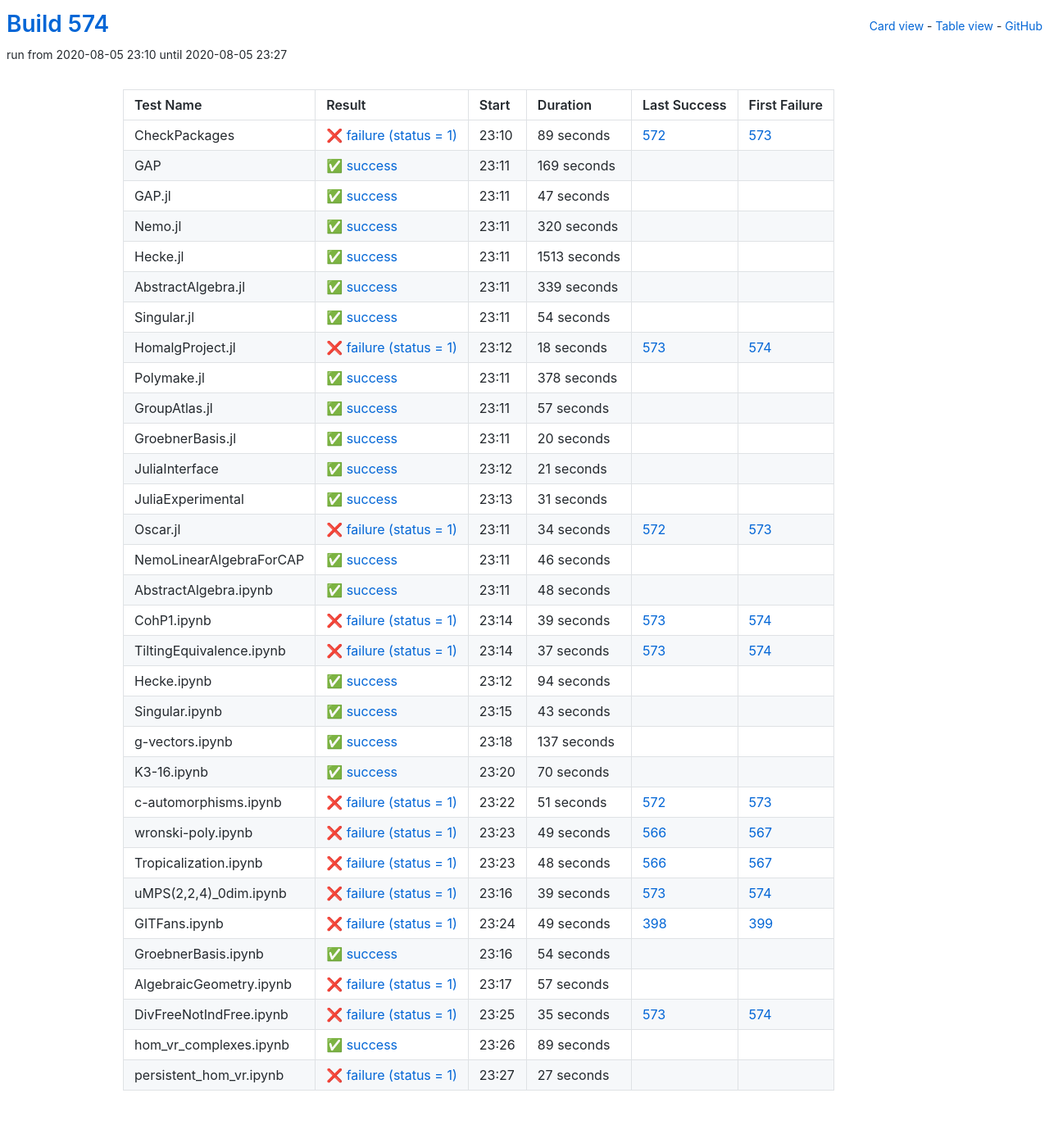
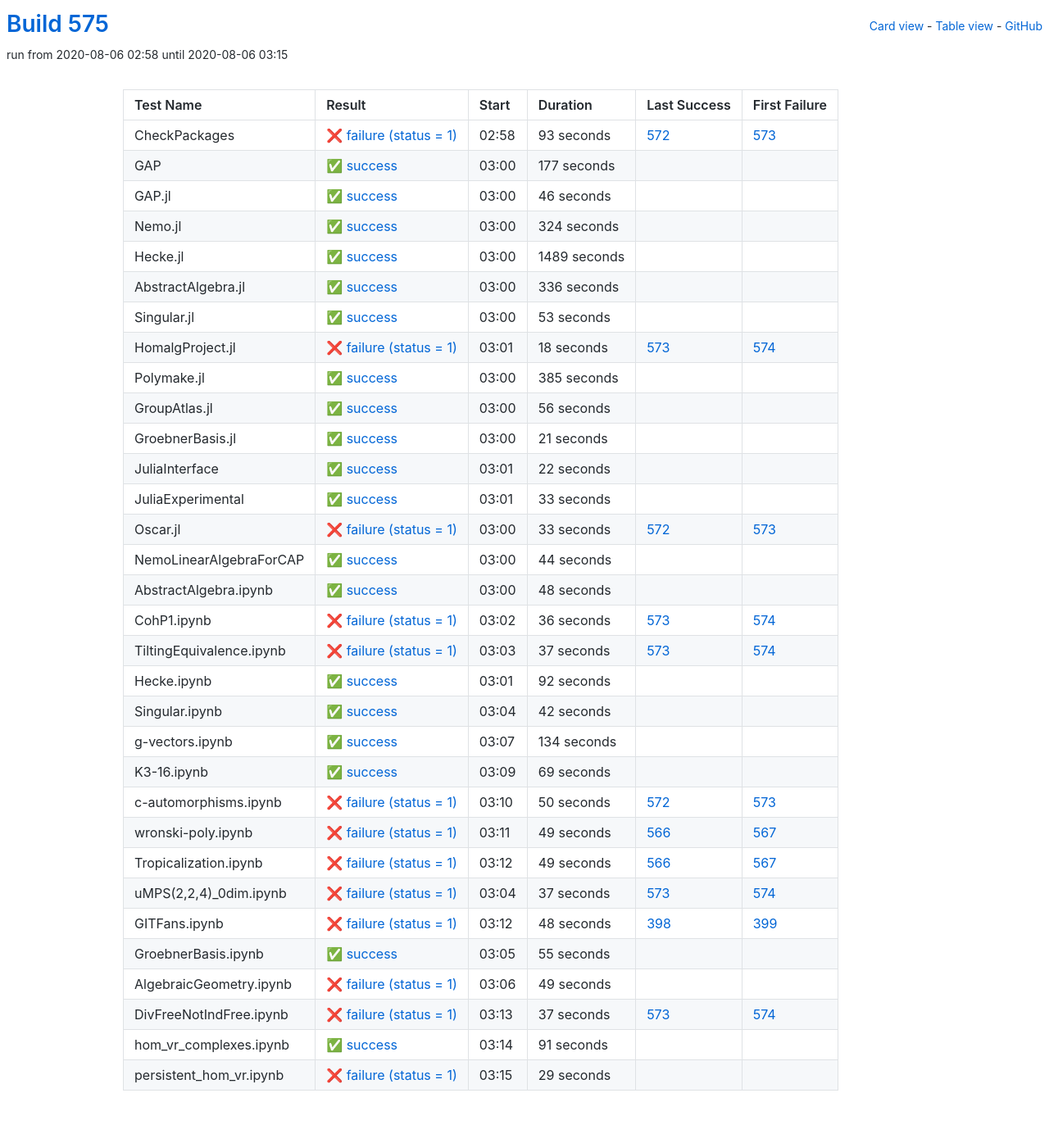
Before and after one commit to oscar-system/oscar-ci-status-stable, a Jekyll site: the page built from table.html, in a window 1280 px wide. Shown: the whole page at 82% size. Built offline with Jekyll 4.4.1, drawn with Linux system fonts in a browser that asks for light colours.

Commit message:
Build #575

```diff
--- a/_data/ci.yml
+++ b/_data/ci.yml
@@ -1,6 +1,6 @@
 ---
-build: 574
-build_url: https://oscarci.mathematik.uni-kl.de/job/oscar-stable/574/
+build: 575
+build_url: https://oscarci.mathematik.uni-kl.de/job/oscar-stable/575/
 job: oscar-stable
 organization: oscar-system
 repo: oscar-ci-status-stable
@@ -8,92 +8,92 @@ repourl: https://github.com/oscar-system/oscar-ci-status-stable
 tests:
 - name: CheckPackages
   id: checkpackages
-  log: https://oscarci.mathematik.uni-kl.de/job/oscar-stable/574/artifact/logs/build-574/CheckPackages.log
-  start: 2020-08-05 23:10
+  log: https://oscarci.mathematik.uni-kl.de/job/oscar-stable/575/artifact/logs/build-575/CheckPackages.log
+  start: 2020-08-06 02:58
   success: false
   exitcode: 1
   status: failure
-  duration: 89
+  duration: 93
   last_success: 572
   last_success_url: https://oscarci.mathematik.uni-kl.de/job/oscar-stable/572/
   first_failure: 573
   first_failure_url: https://oscarci.mathematik.uni-kl.de/job/oscar-stable/573/
 - name: GAP
   id: gap
-  log: https://oscarci.mathematik.uni-kl.de/job/oscar-stable/574/artifact/logs/build-574/GAP.log
-  start: 2020-08-05 23:11
+  log: https://oscarci.mathematik.uni-kl.de/job/oscar-stable/575/artifact/logs/build-575/GAP.log
+  start: 2020-08-06 03:00
   success: true
   exitcode: 0
   status: success
-  duration: 169
+  duration: 177
   last_success: false
   last_success_url:
   first_failure: false
   first_failure_url:
 - name: GAP.jl
   id: gap-jl
-  log: https://oscarci.mathematik.uni-kl.de/job/oscar-stable/574/artifact/logs/build-574/GAP.jl.log
-  start: 2020-08-05 23:11
+  log: https://oscarci.mathematik.uni-kl.de/job/oscar-stable/575/artifact/logs/build-575/GAP.jl.log
+  start: 2020-08-06 03:00
   success: true
   exitcode: 0
   status: success
-  duration: 47
+  duration: 46
   last_success: false
   last_success_url:
   first_failure: false
   first_failure_url:
 - name: Nemo.jl
   id: nemo-jl
-  log: https://oscarci.mathematik.uni-kl.de/job/oscar-stable/574/artifact/logs/build-574/Nemo.jl.log
-  start: 2020-08-05 23:11
+  log: https://oscarci.mathematik.uni-kl.de/job/oscar-stable/575/artifact/logs/build-575/Nemo.jl.log
+  start: 2020-08-06 03:00
   success: true
   exitcode: 0
   status: success
-  duration: 320
+  duration: 324
   last_success: false
   last_success_url:
   first_failure: false
   first_failure_url:
 - name: Hecke.jl
   id: hecke-jl
-  log: https://oscarci.mathematik.uni-kl.de/job/oscar-stable/574/artifact/logs/build-574/Hecke.jl.log
-  start: 2020-08-05 23:11
+  log: https://oscarci.mathematik.uni-kl.de/job/oscar-stable/575/artifact/logs/build-575/Hecke.jl.log
+  start: 2020-08-06 03:00
   success: true
   exitcode: 0
   status: success
-  duration: 1513
+  duration: 1489
   last_success: false
   last_success_url:
   first_failure: false
   first_failure_url:
 - name: AbstractAlgebra.jl
   id: abstractalgebra-jl
-  log: https://oscarci.mathematik.uni-kl.de/job/oscar-stable/574/artifact/logs/build-574/AbstractAlgebra.jl.log
-  start: 2020-08-05 23:11
+  log: https://oscarci.mathematik.uni-kl.de/job/oscar-stable/575/artifact/logs/build-575/AbstractAlgebra.jl.log
+  start: 2020-08-06 03:00
   success: true
   exitcode: 0
   status: success
-  duration: 339
+  duration: 336
   last_success: false
   last_success_url:
   first_failure: false
   first_failure_url:
 - name: Singular.jl
   id: singular-jl
-  log: https://oscarci.mathematik.uni-kl.de/job/oscar-stable/574/artifact/logs/build-574/Singular.jl.log
-  start: 2020-08-05 23:11
+  log: https://oscarci.mathematik.uni-kl.de/job/oscar-stable/575/artifact/logs/build-575/Singular.jl.log
+  start: 2020-08-06 03:00
   success: true
   exitcode: 0
   status: success
-  duration: 54
+  duration: 53
   last_success: false
   last_success_url:
   first_failure: false
   first_failure_url:
 - name: HomalgProject.jl
   id: homalgproject-jl
-  log: https://oscarci.mathematik.uni-kl.de/job/oscar-stable/574/artifact/logs/build-574/HomalgProject.jl.log
-  start: 2020-08-05 23:12
+  log: https://oscarci.mathematik.uni-kl.de/job/oscar-stable/575/artifact/logs/build-575/HomalgProject.jl.log
+  start: 2020-08-06 03:01
   success: false
   exitcode: 1
   status: failure
@@ -104,44 +104,32 @@ tests:
   first_failure_url: https://oscarci.mathematik.uni-kl.de/job/oscar-stable/574/
 - name: Polymake.jl
   id: polymake-jl
-  log: https://oscarci.mathematik.uni-kl.de/job/oscar-stable/574/artifact/logs/build-574/Polymake.jl.log
-  start: 2020-08-05 23:11
+  log: https://oscarci.mathematik.uni-kl.de/job/oscar-stable/575/artifact/logs/build-575/Polymake.jl.log
+  start: 2020-08-06 03:00
   success: true
   exitcode: 0
   status: success
-  duration: 378
+  duration: 385
   last_success: false
   last_success_url:
   first_failure: false
   first_failure_url:
 - name: GroupAtlas.jl
   id: groupatlas-jl
-  log: https://oscarci.mathematik.uni-kl.de/job/oscar-stable/574/artifact/logs/build-574/GroupAtlas.jl.log
-  start: 2020-08-05 23:11
+  log: https://oscarci.mathematik.uni-kl.de/job/oscar-stable/575/artifact/logs/build-575/GroupAtlas.jl.log
+  start: 2020-08-06 03:00
   success: true
   exitcode: 0
   status: success
-  duration: 57
+  duration: 56
   last_success: false
   last_success_url:
   first_failure: false
   first_failure_url:
 - name: GroebnerBasis.jl
   id: groebnerbasis-jl
-  log: https://oscarci.mathematik.uni-kl.de/job/oscar-stable/574/artifact/logs/build-574/GroebnerBasis.jl.log
-  start: 2020-08-05 23:11
-  success: true
-  exitcode: 0
-  status: success
-  duration: 20
-  last_success: false
-  last_success_url:
-  first_failure: false
-  first_failure_url:
-- name: JuliaInterface
-  id: juliainterface
-  log: https://oscarci.mathematik.uni-kl.de/job/oscar-stable/574/artifact/logs/build-574/JuliaInterface.log
-  start: 2020-08-05 23:12
+  log: https://oscarci.mathematik.uni-kl.de/job/oscar-stable/575/artifact/logs/build-575/GroebnerBasis.jl.log
+  start: 2020-08-06 03:00
   success: true
   exitcode: 0
   status: success
@@ -150,46 +138,58 @@ tests:
   last_success_url:
   first_failure: false
   first_failure_url:
-- name: JuliaExperimental
-  id: juliaexperimental
-  log: https://oscarci.mathematik.uni-kl.de/job/oscar-stable/574/artifact/logs/build-574/JuliaExperimental.log
-  start: 2020-08-05 23:13
+- name: JuliaInterface
+  id: juliainterface
+  log: https://oscarci.mathematik.uni-kl.de/job/oscar-stable/575/artifact/logs/build-575/JuliaInterface.log
+  start: 2020-08-06 03:01
   success: true
   exitcode: 0
   status: success
-  duration: 31
+  duration: 22
+  last_success: false
+  last_success_url:
+  first_failure: false
+  first_failure_url:
+- name: JuliaExperimental
+  id: juliaexperimental
+  log: https://oscarci.mathematik.uni-kl.de/job/oscar-stable/575/artifact/logs/build-575/JuliaExperimental.log
+  start: 2020-08-06 03:01
+  success: true
+  exitcode: 0
+  status: success
+  duration: 33
   last_success: false
   last_success_url:
   first_failure: false
   first_failure_url:
 - name: Oscar.jl
   id: oscar-jl
-  log: https://oscarci.mathematik.uni-kl.de/job/oscar-stable/574/artifact/logs/build-574/Oscar.jl.log
-  start: 2020-08-05 23:11
+  log: https://oscarci.mathematik.uni-kl.de/job/oscar-stable/575/artifact/logs/build-575/Oscar.jl.log
+  start: 2020-08-06 03:00
   success: false
   exitcode: 1
   status: failure
-  duration: 34
+  duration: 33
   last_success: 572
   last_success_url: https://oscarci.mathematik.uni-kl.de/job/oscar-stable/572/
   first_failure: 573
   first_failure_url: https://oscarci.mathematik.uni-kl.de/job/oscar-stable/573/
 - name: NemoLinearAlgebraForCAP
   id: nemolinearalgebraforcap
-  log: https://oscarci.mathematik.uni-kl.de/job/oscar-stable/574/artifact/logs/build-574/NemoLinearAlgebraForCAP.log
-  start: 2020-08-05 23:11
+  log: https://oscarci.mathematik.uni-kl.de/job/oscar-stable/575/artifact/logs/build-575/NemoLinearAlgebraForCAP.log
+  start: 2020-08-06 03:00
   success: true
   exitcode: 0
   status: success
-  duration: 46
+  duration: 44
   last_success: false
   last_success_url:
   first_failure: false
   first_failure_url:
 - name: AbstractAlgebra.ipynb
   id: abstractalgebra-ipynb
-  log: https://oscarci.mathematik.uni-kl.de/job/oscar-stable/574/artifact/logs/build-574/AbstractAlgebra.ipynb.log
-  start: 2020-08-05 23:11
+  log: https://oscarci.mathematik.uni-kl.de/job/oscar-stable/575/artifact/logs/build-575/AbstractAlgebra.ipynb.log
+  start: 2020-08-06 03:00
   success: true
   exitcode: 0
   status: success
@@ -200,20 +200,20 @@ tests:
   first_failure_url:
 - name: CohP1.ipynb
   id: cohp1-ipynb
-  log: https://oscarci.mathematik.uni-kl.de/job/oscar-stable/574/artifact/logs/build-574/CohP1.ipynb.log
-  start: 2020-08-05 23:14
+  log: https://oscarci.mathematik.uni-kl.de/job/oscar-stable/575/artifact/logs/build-575/CohP1.ipynb.log
+  start: 2020-08-06 03:02
   success: false
   exitcode: 1
   status: failure
-  duration: 39
+  duration: 36
   last_success: 573
   last_success_url: https://oscarci.mathematik.uni-kl.de/job/oscar-stable/573/
   first_failure: 574
   first_failure_url: https://oscarci.mathematik.uni-kl.de/job/oscar-stable/574/
 - name: TiltingEquivalence.ipynb
   id: tiltingequivalence-ipynb
-  log: https://oscarci.mathematik.uni-kl.de/job/oscar-stable/574/artifact/logs/build-574/TiltingEquivalence.ipynb.log
-  start: 2020-08-05 23:14
+  log: https://oscarci.mathematik.uni-kl.de/job/oscar-stable/575/artifact/logs/build-575/TiltingEquivalence.ipynb.log
+  start: 2020-08-06 03:03
   success: false
   exitcode: 1
   status: failure
@@ -224,68 +224,68 @@ tests:
   first_failure_url: https://oscarci.mathematik.uni-kl.de/job/oscar-stable/574/
 - name: Hecke.ipynb
   id: hecke-ipynb
-  log: https://oscarci.mathematik.uni-kl.de/job/oscar-stable/574/artifact/logs/build-574/Hecke.ipynb.log
-  start: 2020-08-05 23:12
+  log: https://oscarci.mathematik.uni-kl.de/job/oscar-stable/575/artifact/logs/build-575/Hecke.ipynb.log
+  start: 2020-08-06 03:01
   success: true
   exitcode: 0
   status: success
-  duration: 94
+  duration: 92
   last_success: false
   last_success_url:
   first_failure: false
   first_failure_url:
 - name: Singular.ipynb
   id: singular-ipynb
-  log: https://oscarci.mathematik.uni-kl.de/job/oscar-stable/574/artifact/logs/build-574/Singular.ipynb.log
-  start: 2020-08-05 23:15
+  log: https://oscarci.mathematik.uni-kl.de/job/oscar-stable/575/artifact/logs/build-575/Singular.ipynb.log
+  start: 2020-08-06 03:04
   success: true
   exitcode: 0
   status: success
-  duration: 43
+  duration: 42
   last_success: false
   last_success_url:
   first_failure: false
   first_failure_url:
 - name: g-vectors.ipynb
   id: g-vectors-ipynb
-  log: https://oscarci.mathematik.uni-kl.de/job/oscar-stable/574/artifact/logs/build-574/g-vectors.ipynb.log
-  start: 2020-08-05 23:18
+  log: https://oscarci.mathematik.uni-kl.de/job/oscar-stable/575/artifact/logs/build-575/g-vectors.ipynb.log
+  start: 2020-08-06 03:07
   success: true
   exitcode: 0
   status: success
-  duration: 137
+  duration: 134
   last_success: false
   last_success_url:
   first_failure: false
   first_failure_url:
 - name: K3-16.ipynb
   id: k3-16-ipynb
-  log: https://oscarci.mathematik.uni-kl.de/job/oscar-stable/574/artifact/logs/build-574/K3-16.ipynb.log
-  start: 2020-08-05 23:20
+  log: https://oscarci.mathematik.uni-kl.de/job/oscar-stable/575/artifact/logs/build-575/K3-16.ipynb.log
+  start: 2020-08-06 03:09
   success: true
   exitcode: 0
   status: success
-  duration: 70
+  duration: 69
   last_success: false
   last_success_url:
   first_failure: false
   first_failure_url:
 - name: c-automorphisms.ipynb
   id: c-automorphisms-ipynb
-  log: https://oscarci.mathematik.uni-kl.de/job/oscar-stable/574/artifact/logs/build-574/c-automorphisms.ipynb.log
-  start: 2020-08-05 23:22
+  log: https://oscarci.mathematik.uni-kl.de/job/oscar-stable/575/artifact/logs/build-575/c-automorphisms.ipynb.log
+  start: 2020-08-06 03:10
   success: false
   exitcode: 1
   status: failure
-  duration: 51
+  duration: 50
   last_success: 572
   last_success_url: https://oscarci.mathematik.uni-kl.de/job/oscar-stable/572/
   first_failure: 573
   first_failure_url: https://oscarci.mathematik.uni-kl.de/job/oscar-stable/573/
 - name: wronski-poly.ipynb
   id: wronski-poly-ipynb
-  log: https://oscarci.mathematik.uni-kl.de/job/oscar-stable/574/artifact/logs/build-574/wronski-poly.ipynb.log
-  start: 2020-08-05 23:23
+  log: https://oscarci.mathematik.uni-kl.de/job/oscar-stable/575/artifact/logs/build-575/wronski-poly.ipynb.log
+  start: 2020-08-06 03:11
   success: false
   exitcode: 1
   status: failure
@@ -296,96 +296,96 @@ tests:
   first_failure_url: https://oscarci.mathematik.uni-kl.de/job/oscar-stable/567/
 - name: Tropicalization.ipynb
   id: tropicalization-ipynb
-  log: https://oscarci.mathematik.uni-kl.de/job/oscar-stable/574/artifact/logs/build-574/Tropicalization.ipynb.log
-  start: 2020-08-05 23:23
+  log: https://oscarci.mathematik.uni-kl.de/job/oscar-stable/575/artifact/logs/build-575/Tropicalization.ipynb.log
+  start: 2020-08-06 03:12
   success: false
   exitcode: 1
   status: failure
-  duration: 48
+  duration: 49
   last_success: 566
   last_success_url: https://oscarci.mathematik.uni-kl.de/job/oscar-stable/566/
   first_failure: 567
   first_failure_url: https://oscarci.mathematik.uni-kl.de/job/oscar-stable/567/
 - name: uMPS(2,2,4)_0dim.ipynb
   id: umps-2-2-4-0dim-ipynb
-  log: https://oscarci.mathematik.uni-kl.de/job/oscar-stable/574/artifact/logs/build-574/uMPS-2-2-4-_0dim.ipynb.log
-  start: 2020-08-05 23:16
+  log: https://oscarci.mathematik.uni-kl.de/job/oscar-stable/575/artifact/logs/build-575/uMPS-2-2-4-_0dim.ipynb.log
+  start: 2020-08-06 03:04
   success: false
   exitcode: 1
   status: failure
-  duration: 39
+  duration: 37
   last_success: 573
   last_success_url: https://oscarci.mathematik.uni-kl.de/job/oscar-stable/573/
   first_failure: 574
   first_failure_url: https://oscarci.mathematik.uni-kl.de/job/oscar-stable/574/
 - name: GITFans.ipynb
   id: gitfans-ipynb
-  log: https://oscarci.mathematik.uni-kl.de/job/oscar-stable/574/artifact/logs/build-574/GITFans.ipynb.log
-  start: 2020-08-05 23:24
+  log: https://oscarci.mathematik.uni-kl.de/job/oscar-stable/575/artifact/logs/build-575/GITFans.ipynb.log
+  start: 2020-08-06 03:12
   success: false
   exitcode: 1
   status: failure
-  duration: 49
+  duration: 48
   last_success: 398
   last_success_url: https://oscarci.mathematik.uni-kl.de/job/oscar-stable/398/
   first_failure: 399
   first_failure_url: https://oscarci.mathematik.uni-kl.de/job/oscar-stable/399/
 - name: GroebnerBasis.ipynb
   id: groebnerbasis-ipynb
-  log: https://oscarci.mathematik.uni-kl.de/job/oscar-stable/574/artifact/logs/build-574/GroebnerBasis.ipynb.log
-  start: 2020-08-05 23:16
+  log: https://oscarci.mathematik.uni-kl.de/job/oscar-stable/575/artifact/logs/build-575/GroebnerBasis.ipynb.log
+  start: 2020-08-06 03:05
   success: true
   exitcode: 0
   status: success
-  duration: 54
+  duration: 55
   last_success: false
   last_success_url:
   first_failure: false
   first_failure_url:
 - name: AlgebraicGeometry.ipynb
   id: algebraicgeometry-ipynb
-  log: https://oscarci.mathematik.uni-kl.de/job/oscar-stable/574/artifact/logs/build-574/AlgebraicGeometry.ipynb.log
-  start: 2020-08-05 23:17
+  log: https://oscarci.mathematik.uni-kl.de/job/oscar-stable/575/artifact/logs/build-575/AlgebraicGeometry.ipynb.log
+  start: 2020-08-06 03:06
   success: false
   exitcode: 1
   status: failure
-  duration: 57
+  duration: 49
   last_success: false
   last_success_url:
   first_failure: false
   first_failure_url:
 - name: DivFreeNotIndFree.ipynb
   id: divfreenotindfree-ipynb
-  log: https://oscarci.mathematik.uni-kl.de/job/oscar-stable/574/artifact/logs/build-574/DivFreeNotIndFree.ipynb.log
-  start: 2020-08-05 23:25
+  log: https://oscarci.mathematik.uni-kl.de/job/oscar-stable/575/artifact/logs/build-575/DivFreeNotIndFree.ipynb.log
+  start: 2020-08-06 03:13
   success: false
   exitcode: 1
   status: failure
-  duration: 35
+  duration: 37
   last_success: 573
   last_success_url: https://oscarci.mathematik.uni-kl.de/job/oscar-stable/573/
   first_failure: 574
   first_failure_url: https://oscarci.mathematik.uni-kl.de/job/oscar-stable/574/
 - name: hom_vr_complexes.ipynb
   id: hom-vr-complexes-ipynb
-  log: https://oscarci.mathematik.uni-kl.de/job/oscar-stable/574/artifact/logs/build-574/hom_vr_complexes.ipynb.log
-  start: 2020-08-05 23:26
+  log: https://oscarci.mathematik.uni-kl.de/job/oscar-stable/575/artifact/logs/build-575/hom_vr_complexes.ipynb.log
+  start: 2020-08-06 03:14
   success: true
   exitcode: 0
   status: success
-  duration: 89
+  duration: 91
   last_success: false
   last_success_url:
   first_failure: false
   first_failure_url:
 - name: persistent_hom_vr.ipynb
   id: persistent-hom-vr-ipynb
-  log: https://oscarci.mathematik.uni-kl.de/job/oscar-stable/574/artifact/logs/build-574/persistent_hom_vr.ipynb.log
-  start: 2020-08-05 23:27
+  log: https://oscarci.mathematik.uni-kl.de/job/oscar-stable/575/artifact/logs/build-575/persistent_hom_vr.ipynb.log
+  start: 2020-08-06 03:15
   success: false
   exitcode: 1
   status: failure
-  duration: 27
+  duration: 29
   last_success: false
   last_success_url:
   first_failure: false
```
Also changed, not shown: README.md.
